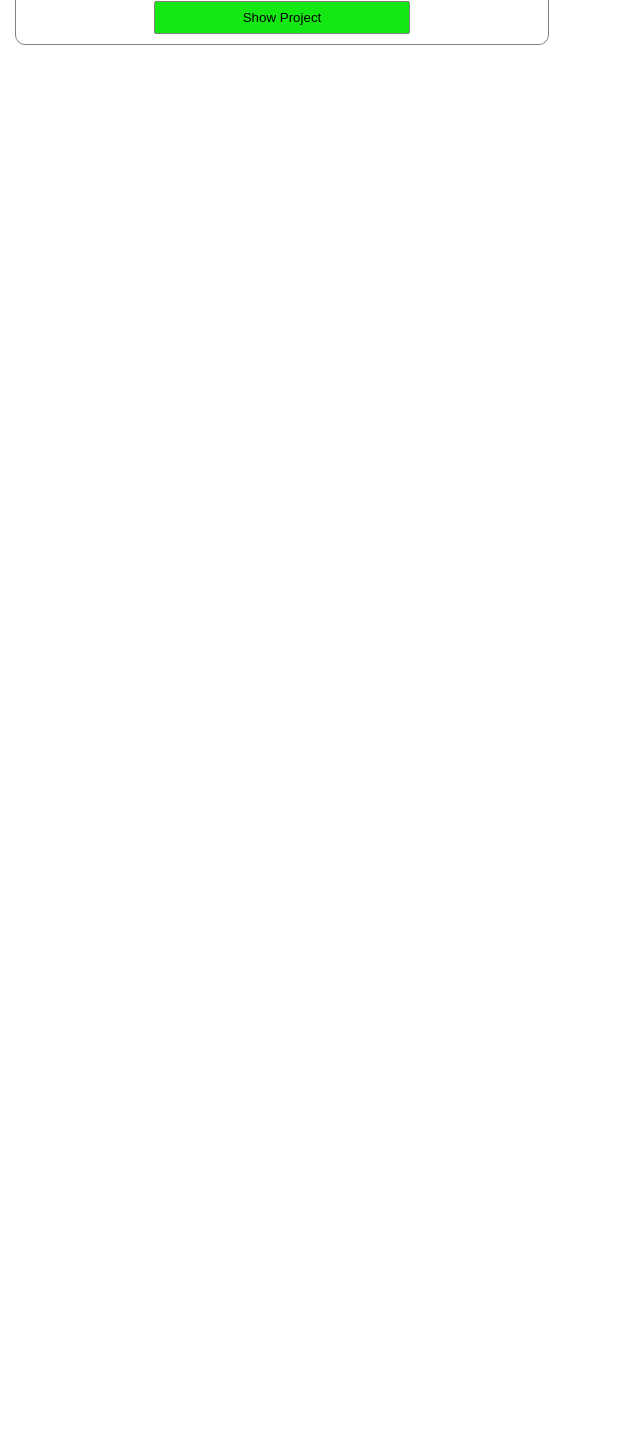
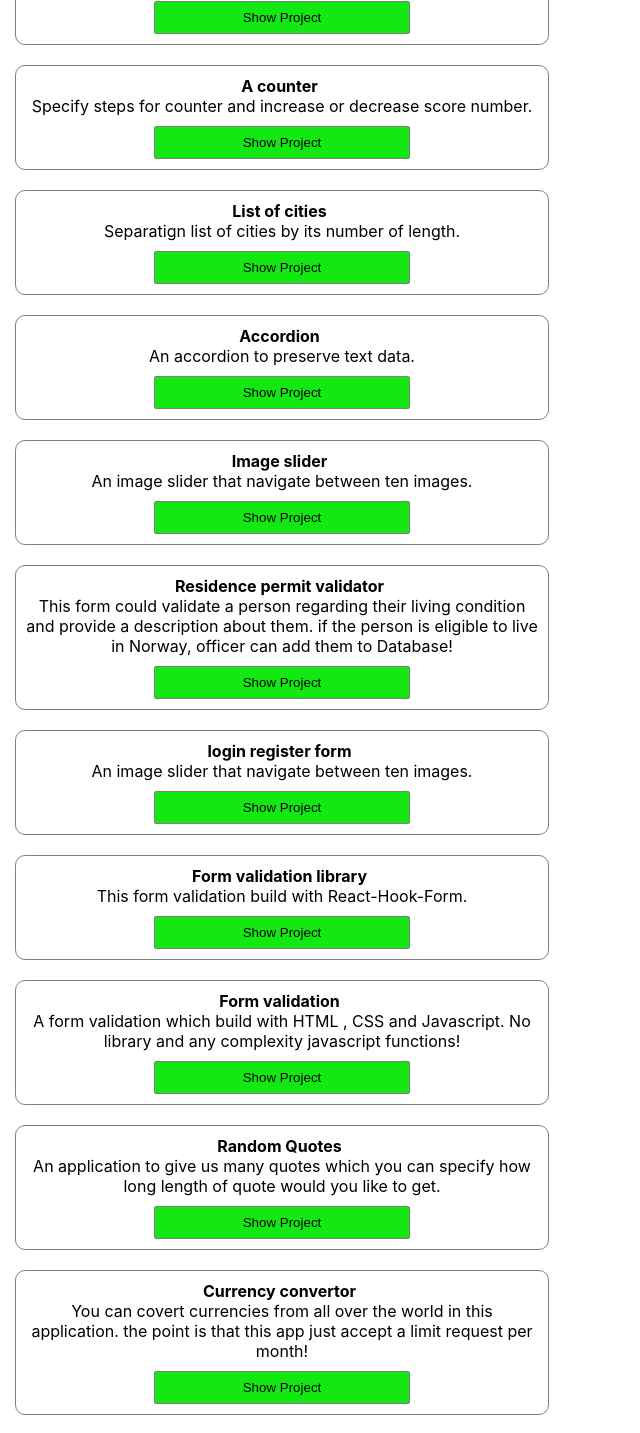
Before and after one commit to Mohammad-ghasempour/react-techniques, a React (Create React App) app in the folder practice/: page / in a window 1280 px wide. Shown: the part 220-1653 px from the top of the page, without its empty margins (0-640 px from the left). Before the commit the page ends 800 px from the top, so only its background shows below. Built offline with nearby package versions, Linux system fonts and the light colour scheme.

Commit message:
landing page improved

```diff
--- a/practice/src/Form.js
+++ b/practice/src/Form.js
@@ -29,6 +29,80 @@ const ProjectsList = [
     projectName:"Search bar",
     description:"You can search for your subject in the list and show what you expected.",
     content:  <><BackToLanding/><SearchFilter/></>
+  },
+  {
+    projectId:3,
+    projectName:"A counter",
+    description:"Specify steps for counter and increase or decrease score number.",
+    content:  <><BackToLanding/><Counter/></>
+  },
+  {
+    projectId:4,
+    projectName:"List of cities",
+    description:"Separatign list of cities by its number of length.",
+    content:  <><BackToLanding/><CitiesList/></>
+  },
+  {
+    projectId:5,
+    projectName:"Accordion",
+    description:"An accordion to preserve text data.",
+    content:  <><BackToLanding/><AccordionProject/></>
+  },
+  {
+    projectId:6,
+    projectName:"Image slider",
+    description:"An image slider that navigate between ten images.",
+    content:  <><BackToLanding/><ImageSlider /></>
+  },
+  {
+    projectId:7,
+    projectName:"Residence permit validator",
+    description:"This form could validate a person regarding their living condition and provide a description about them. if the person is eligible to live in Norway, officer can add them to Database!",
+    content:  <><BackToLanding/><CheckBoxForm/></>
+  },
+  {
+    projectId:8,
+    projectName:"login register form",
+    description:"An image slider that navigate between ten images.",
+    content:  <><BackToLanding/><LoginForm/></>
+  },
+  {
+    projectId:9,
+    projectName:"Form validation library",
+    description:"This form validation build with React-Hook-Form.",
+    content:  <><BackToLanding/><FormValidationLibrary /></>
+  },
+  {
+    projectId:10,
+    projectName:"Form validation",
+    description:"A form validation which build with HTML , CSS and Javascript. No library and any complexity javascript functions!",
+    content:  <><BackToLanding/><FormValidationWithHtmlAndCss/></>
+  }
+  ,
+  {
+    projectId:11,
+    projectName:"Random Quotes",
+    description:"An application to give us many quotes which you can specify how long length of quote would you like to get.",
+    content:  <><BackToLanding/><QuoteApi/></>
+  },
+  {
+    projectId:12,
+    projectName:"Currency convertor",
+    description:"You can covert currencies from all over the world in this application. the point is that this app just accept a limit request per month!",
+    content:  <><BackToLanding/><CurrencyApi/></>
+  },
+  {
+    projectId:13,
+    projectName:"How to use useRef hook",
+    description:"This mini project show us how to use useRef hook to keep the previous state.",
+    content:  <><BackToLanding/><UseRefPractice/></>
+  }
+  ,
+  {
+    projectId:14,
+    projectName:"React class component life sycles",
+    description:"we used all lifecycle methods that can use in a class component.",
+    content:  <><BackToLanding/><LearnLifeCycles color={"Red"} /></>
   }
 ]
 export const Form = () => {
@@ -69,7 +143,7 @@ export const Form = () => {
       {/* <AccordionProject/>
         <hr/> */}
 
-      {/* <BackToLanding/>
+      {/*
       <ImageSlider />
       <hr/> */}
 
@@ -83,8 +157,7 @@ export const Form = () => {
       {/* <FormValidationLibrary />
       <hr /> */}
 
-{/* <BackToLanding/>
-      <FormValidationWithHtmlAndCss/>
+{/* <FormValidationWithHtmlAndCss/>
       <hr/> */}
 
 
```
